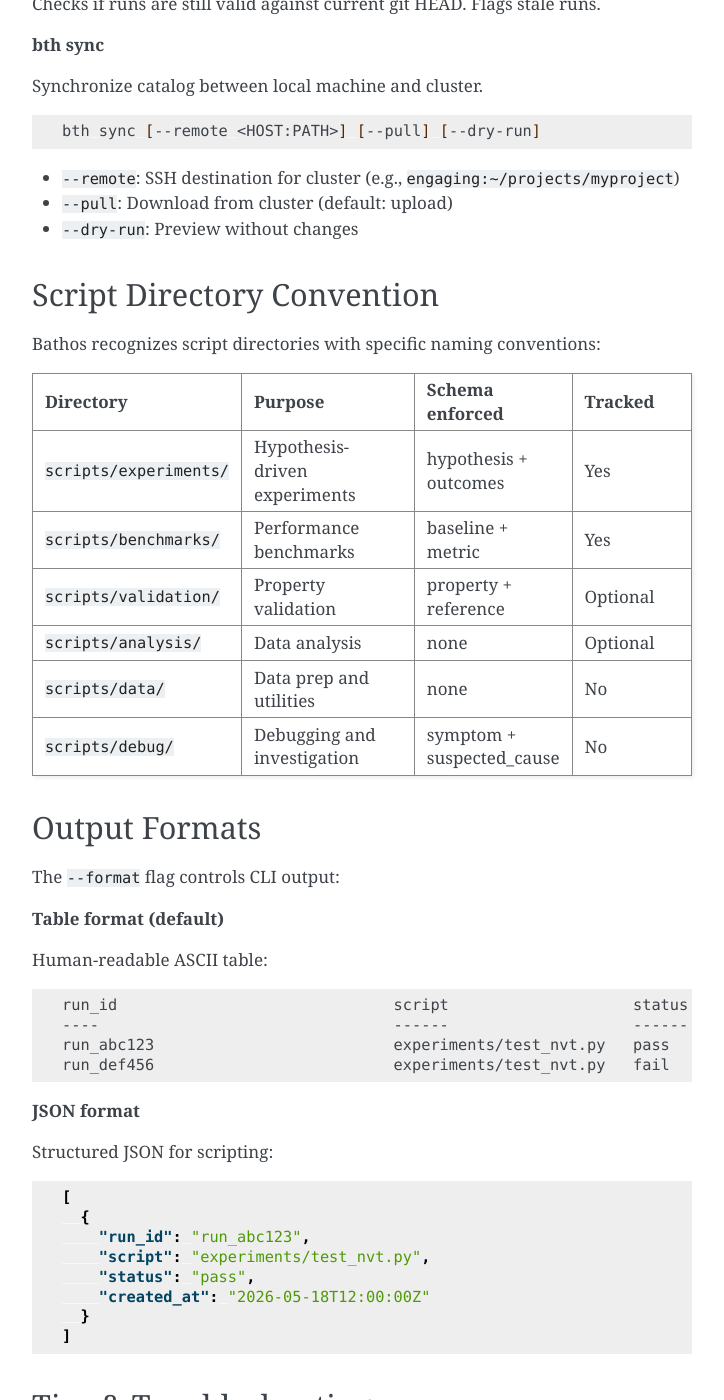
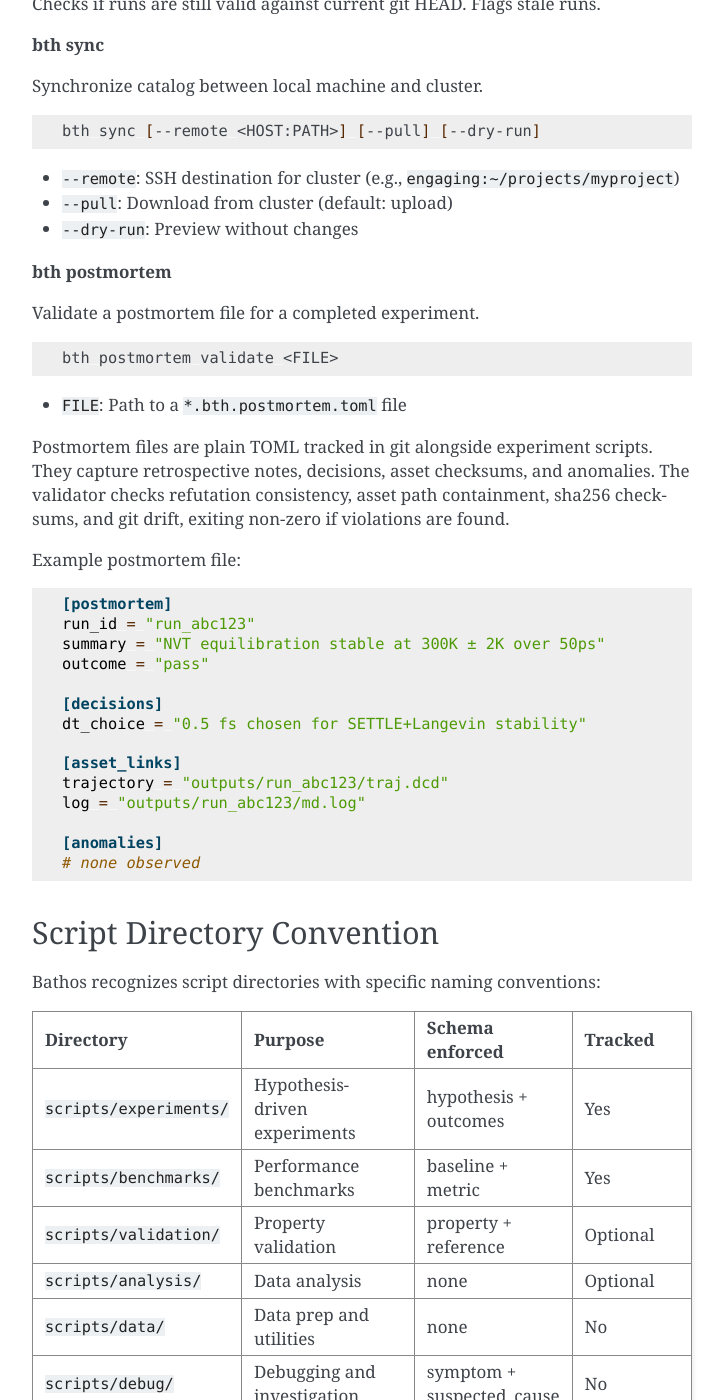
Before and after one commit to maraxen/bathos, a Sphinx documentation site: the page built from docs/source/user-guide.rst, in a window 1280 px wide and 1400 px high, scrolled down 3163 px. Shown: the whole window, without its empty margins (388-1112 px from the left). Built offline with Sphinx 7.4.7, drawn with Linux system fonts in a browser that asks for light colours.

Commit message:
docs(release): update changelog, README, and user guide for v0.4.1
- CHANGELOG: add [0.4.0] and [0.4.1] entries; move fixes from
  [Unreleased] into [0.4.1]
- README: add bth postmortem subcommand to CLI reference
- docs/user-guide.rst: add bth postmortem validate section with
  example TOML

Co-Authored-By: Claude Sonnet 4.6 <noreply@anthropic.com>

```diff
--- a/docs/source/user-guide.rst
+++ b/docs/source/user-guide.rst
@@ -179,6 +179,37 @@ Synchronize catalog between local machine and cluster.
 - ``--pull``: Download from cluster (default: upload)
 - ``--dry-run``: Preview without changes
 
+**bth postmortem**
+
+Validate a postmortem file for a completed experiment.
+
+.. code-block:: bash
+
+    bth postmortem validate <FILE>
+
+- ``FILE``: Path to a ``*.bth.postmortem.toml`` file
+
+Postmortem files are plain TOML tracked in git alongside experiment scripts. They capture retrospective notes, decisions, asset checksums, and anomalies. The validator checks refutation consistency, asset path containment, sha256 checksums, and git drift, exiting non-zero if violations are found.
+
+Example postmortem file:
+
+.. code-block:: toml
+
+    [postmortem]
+    run_id = "run_abc123"
+    summary = "NVT equilibration stable at 300K ± 2K over 50ps"
+    outcome = "pass"
+
+    [decisions]
+    dt_choice = "0.5 fs chosen for SETTLE+Langevin stability"
+
+    [asset_links]
+    trajectory = "outputs/run_abc123/traj.dcd"
+    log = "outputs/run_abc123/md.log"
+
+    [anomalies]
+    # none observed
+
 Script Directory Convention
 ---------------------------
 
```
Also changed, not shown: CHANGELOG.md (+29 -2 lines), README.md (+3 -0 lines).
